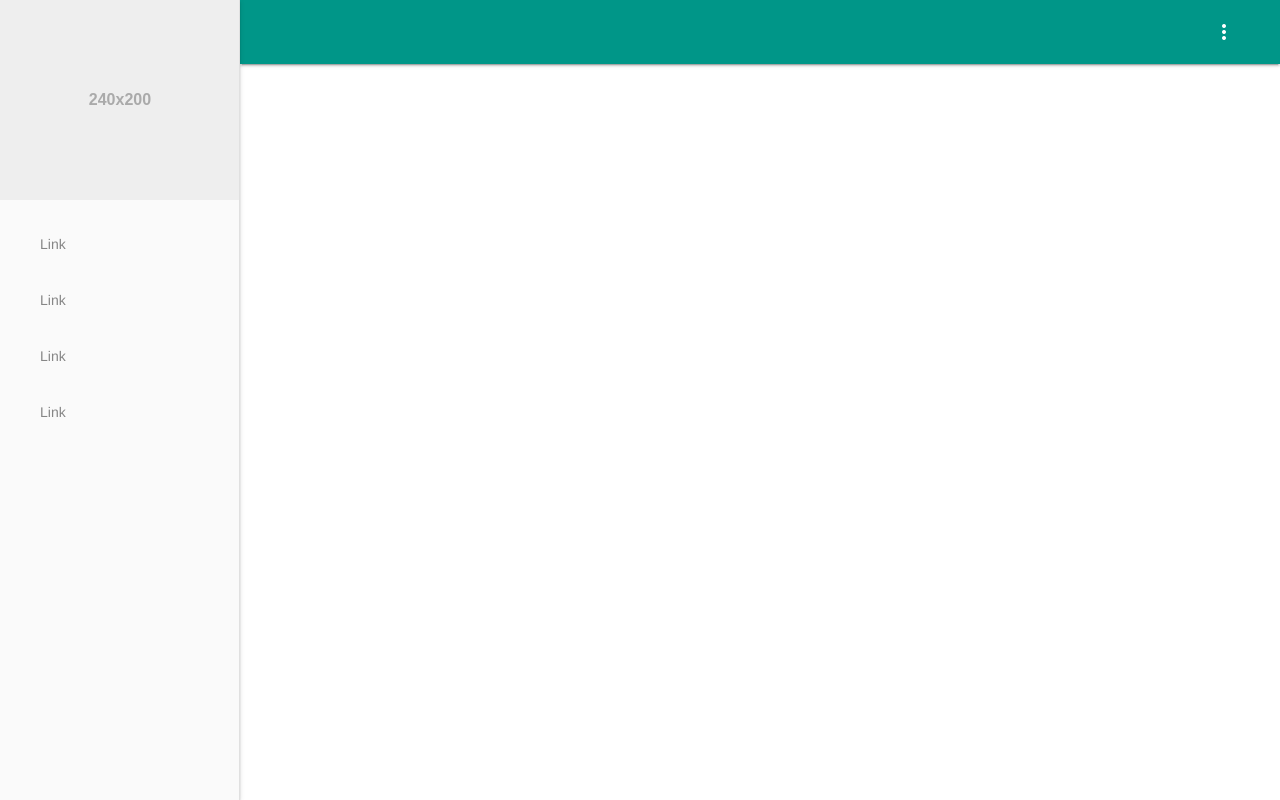
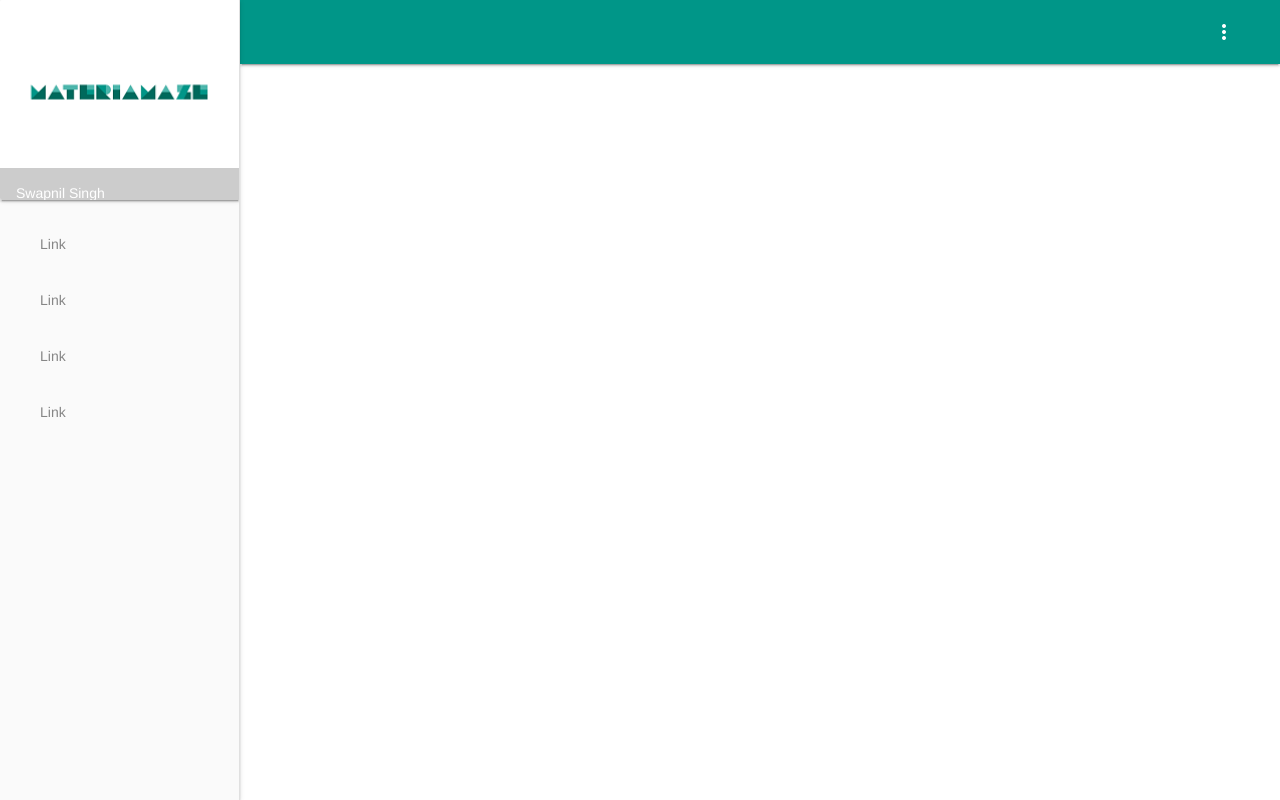
Before and after one commit to an0nh4x0r/Materiamaze, a plain HTML site: page profile.html in a window 1280 px wide. Drawn offline with Linux system fonts and the light colour scheme.

Commit message:
added profile_pic.png to images

```diff
--- a/assets/css/profile.css
+++ b/assets/css/profile.css
@@ -1,3 +1,19 @@
 .header_ul_a{
     text-decoration: none;
 }
+
+.demo-card-image.mdl-card {
+    width: 240px;
+    height: 200px;
+    background: url('../images/profile_pic.png') center / cover;
+}
+.demo-card-image > .mdl-card__actions {
+    height: 25px;
+    padding: 16px;
+    background: rgba(0, 0, 0, 0.2);
+}
+.demo-card-image__filename {
+    color: #fff;
+    font-size: 14px;
+    font-weight: 500;
+}
--- a/profile.html
+++ b/profile.html
@@ -35,7 +35,18 @@
             </div>
         </header>
         <div class="mdl-layout__drawer">
-            <img data-src="holder.js/240x200" alt="" src=""/>
+
+
+
+            <div class="demo-card-image mdl-card mdl-shadow--2dp">
+                <div class="mdl-card__title mdl-card--expand"></div>
+                <div class="mdl-card__actions">
+                    <span class="demo-card-image__filename">Swapnil Singh</span>
+                </div>
+            </div>
+
+
+
             <nav class="mdl-navigation">
                 <a class="mdl-navigation__link" href="">Link</a>
                 <a class="mdl-navigation__link" href="">Link</a>
```
Also changed, not shown: assets/images/profile_pic.png (added).
